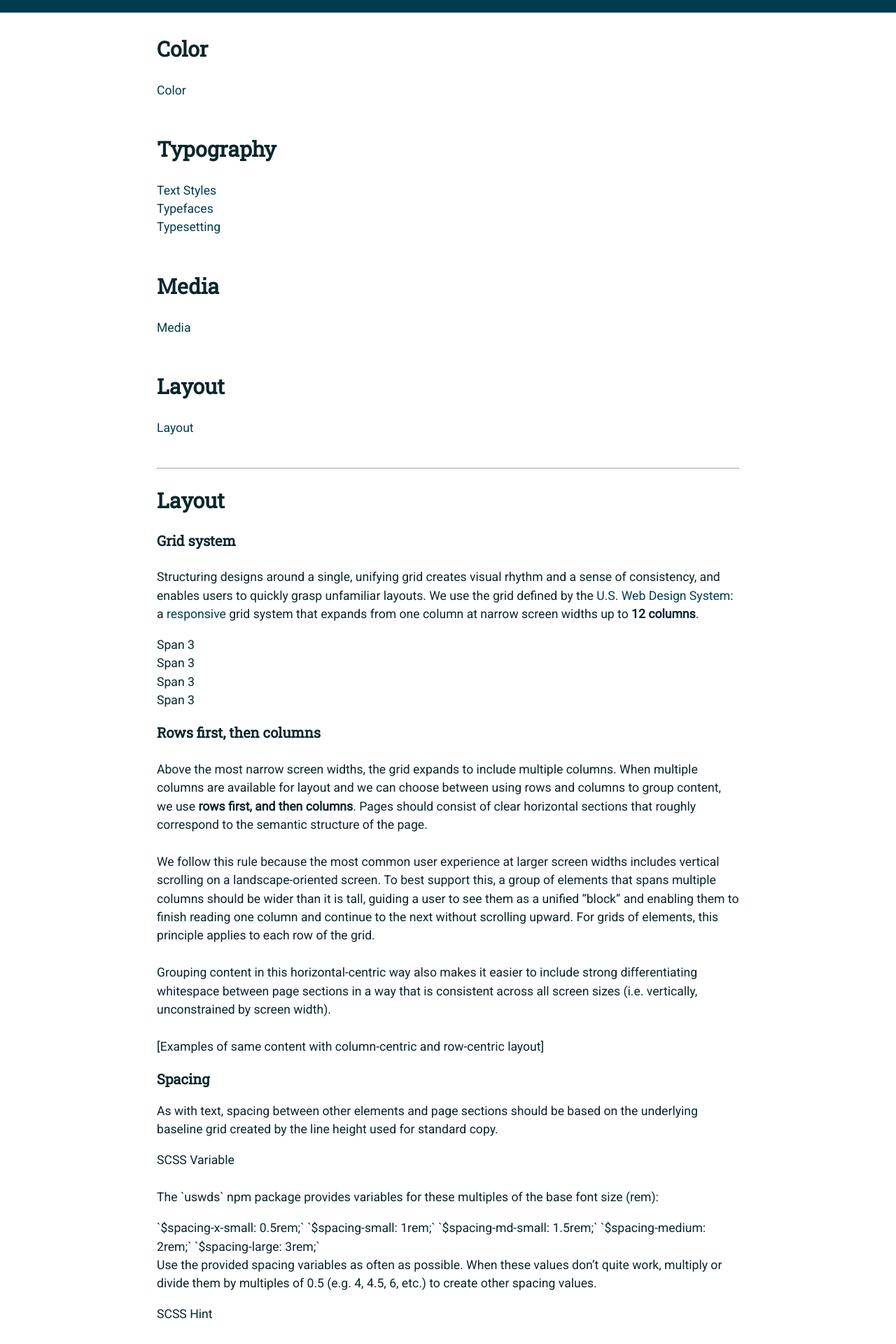
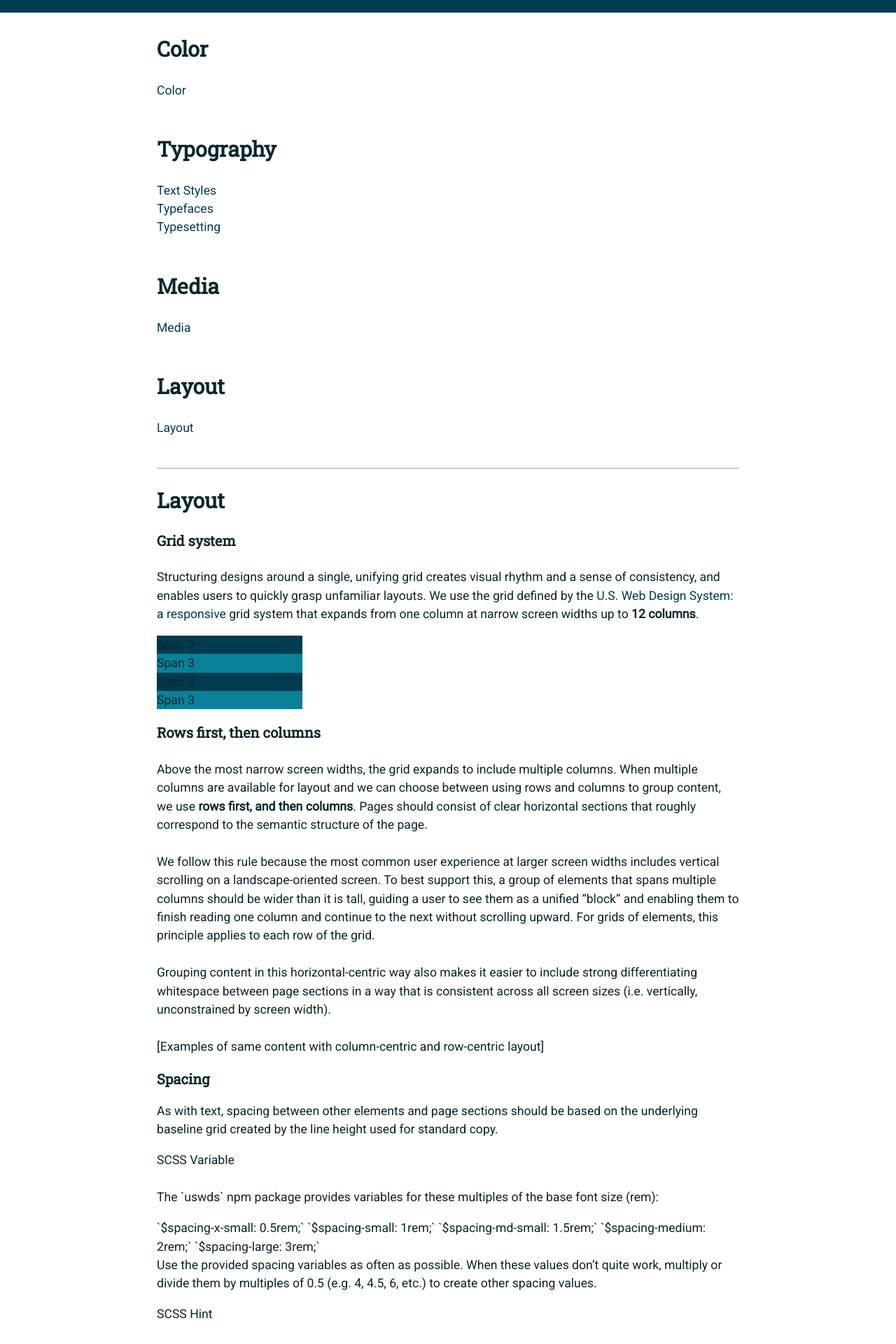
Before and after one commit to usnavy/Navy-Design-Guide, a Jekyll site: the page built from layout.md, in a window 1280 px wide. Shown: the part 597-2517 px from the top of the page at 70% size. Built offline with Jekyll 4.4.1, drawn with Linux system fonts in a browser that asks for light colours; our own code applies the rules of GitHub Pages for plain Markdown files.

Commit message:
Update layout.md

```diff
--- a/layout.md
+++ b/layout.md
@@ -32,10 +32,10 @@ widths up to **12 columns**.
 
   <div class="container-fluid">
     <div class="row">
-      <div class="col-3">Span 3</div>
-      <div class="col-3">Span 3</div>
-      <div class="col-3">Span 3</div>
-      <div class="col-3">Span 3</div>
+      <div class="col-3 navy-blue">Span 3</div>
+      <div class="col-3 teal-blue">Span 3</div>
+      <div class="col-3 navy-blue">Span 3</div>
+      <div class="col-3 teal-blue">Span 3</div>
     </div>
   </div>
 
```
